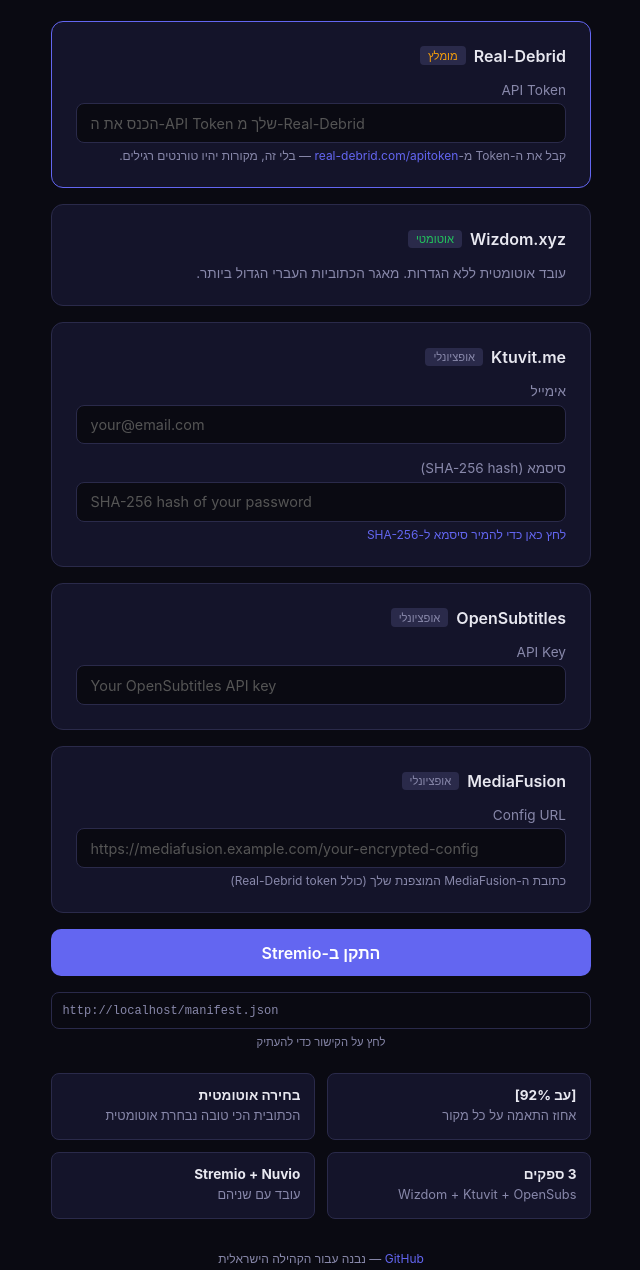
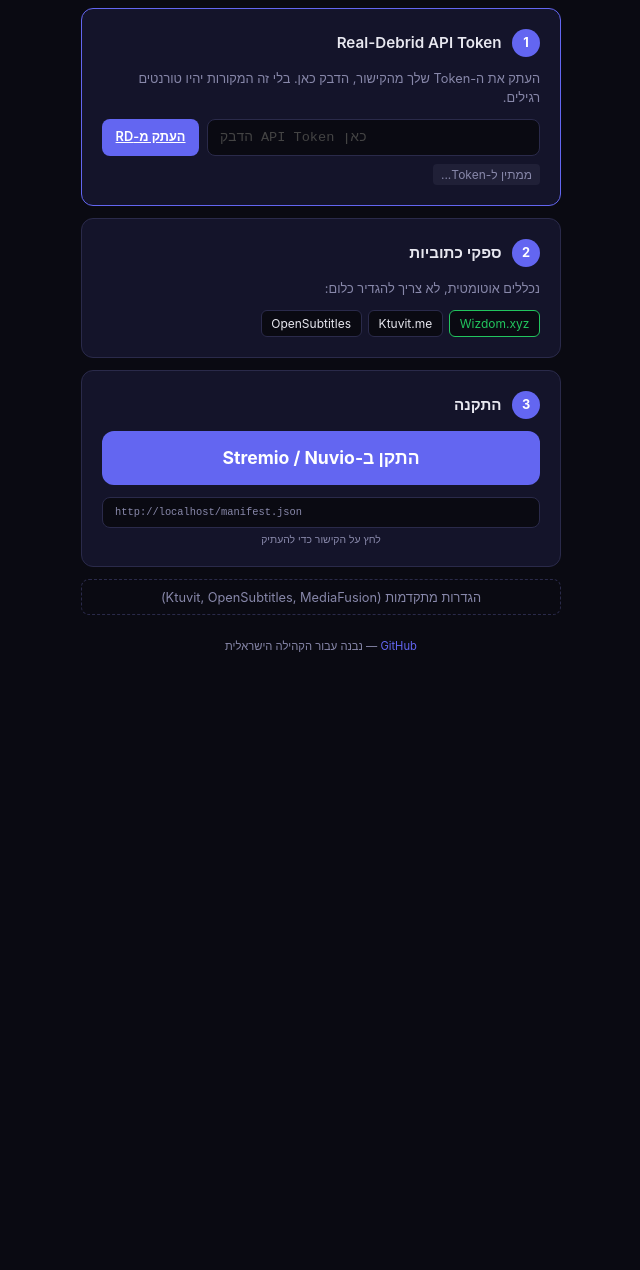
Before and after one commit to shahar015/hebsubscout-stremio, a website: page configure.html in a window 1280 px wide. Shown: the part 150-1420 px from the top of the page, without its empty margins (319-959 px from the left). After the commit the page ends 827 px from the top, so only its background shows below. Drawn offline with Linux system fonts and the light colour scheme.

Commit message:
feat: redesign configure page — 3 simple steps like stremio7rd installer
Step 1: Paste RD API token (one field, link to copy it)
Step 2: Subtitle providers shown as auto-included (no config needed)
Step 3: Click install

Advanced section collapsed by default (Ktuvit, OpenSubs, MediaFusion).
Ktuvit password auto-hashed to SHA-256 in browser — no manual hash step.

```diff
--- a/configure.html
+++ b/configure.html
@@ -12,12 +12,14 @@
       --surface: #14142a;
       --surface-hover: #1a1a3a;
       --border: #2a2a4a;
+      --border-active: #6366f1;
       --text: #e8e8f0;
       --text-muted: #8888aa;
       --accent: #6366f1;
       --accent-hover: #818cf8;
       --success: #22c55e;
       --warning: #f59e0b;
+      --danger: #ef4444;
     }
 
     body {
@@ -28,152 +30,168 @@
       display: flex;
       align-items: center;
       justify-content: center;
-      padding: 2rem;
+      padding: 1.5rem;
     }
 
-    .container {
-      width: 100%;
-      max-width: 540px;
-    }
+    .container { width: 100%; max-width: 480px; }
 
-    .logo-section {
+    /* Header */
+    .header {
       text-align: center;
       margin-bottom: 2rem;
     }
-
-    .logo-section h1 {
-      font-size: 2rem;
-      font-weight: 700;
-      margin-bottom: 0.5rem;
-      background: linear-gradient(135deg, var(--accent), var(--accent-hover));
+    .header h1 {
+      font-size: 2.2rem;
+      font-weight: 800;
+      background: linear-gradient(135deg, var(--accent), #a78bfa);
       -webkit-background-clip: text;
       -webkit-text-fill-color: transparent;
       background-clip: text;
     }
-
-    .logo-section p {
+    .header .subtitle {
       color: var(--text-muted);
-      font-size: 0.95rem;
+      font-size: 0.9rem;
+      margin-top: 0.4rem;
       line-height: 1.5;
     }
-
-    .badge {
+    .header .version {
       display: inline-block;
       background: var(--surface);
       border: 1px solid var(--border);
       border-radius: 999px;
-      padding: 0.25rem 0.75rem;
-      font-size: 0.75rem;
+      padding: 0.2rem 0.65rem;
+      font-size: 0.7rem;
       color: var(--success);
-      margin-top: 0.75rem;
+      margin-top: 0.6rem;
     }
 
-    .card {
+    /* Steps */
+    .step {
       background: var(--surface);
       border: 1px solid var(--border);
       border-radius: 12px;
-      padding: 1.5rem;
-      margin-bottom: 1rem;
+      padding: 1.25rem;
+      margin-bottom: 0.75rem;
+      transition: border-color 0.2s;
+    }
+    .step.active { border-color: var(--border-active); }
+    .step-header {
+      display: flex;
+      align-items: center;
+      gap: 0.65rem;
+      margin-bottom: 0.75rem;
+    }
+    .step-num {
+      width: 28px; height: 28px;
+      background: var(--accent);
+      color: white;
+      border-radius: 50%;
+      display: flex;
+      align-items: center;
+      justify-content: center;
+      font-size: 0.8rem;
+      font-weight: 700;
+      flex-shrink: 0;
+    }
+    .step-title { font-size: 0.95rem; font-weight: 600; }
+    .step-desc {
+      font-size: 0.8rem;
+      color: var(--text-muted);
+      line-height: 1.5;
+      margin-bottom: 0.75rem;
     }
 
-    .card h2 {
-      font-size: 1rem;
-      font-weight: 600;
-      margin-bottom: 1rem;
+    /* Input */
+    .input-row {
       display: flex;
-      align-items: center;
       gap: 0.5rem;
     }
-
-    .card h2 .tag {
-      font-size: 0.7rem;
-      background: var(--border);
-      border-radius: 4px;
-      padding: 0.15rem 0.5rem;
-      font-weight: 400;
-      color: var(--text-muted);
-    }
-
-    .field {
-      margin-bottom: 1rem;
-    }
-
-    .field:last-child {
-      margin-bottom: 0;
-    }
-
-    .field label {
-      display: block;
-      font-size: 0.85rem;
-      color: var(--text-muted);
-      margin-bottom: 0.35rem;
-    }
-
-    .field input {
-      width: 100%;
-      padding: 0.65rem 0.85rem;
+    .input-row input {
+      flex: 1;
+      padding: 0.6rem 0.75rem;
       background: var(--bg);
       border: 1px solid var(--border);
       border-radius: 8px;
       color: var(--text);
-      font-size: 0.9rem;
-      font-family: inherit;
+      font-size: 0.85rem;
+      font-family: 'SF Mono', 'Cascadia Code', monospace;
       direction: ltr;
       text-align: left;
       transition: border-color 0.2s;
     }
-
-    .field input:focus {
-      outline: none;
-      border-color: var(--accent);
-    }
-
-    .field input::placeholder {
-      color: #555;
-    }
-
-    .field .hint {
-      font-size: 0.75rem;
-      color: var(--text-muted);
-      margin-top: 0.3rem;
-    }
-
-    .install-section {
-      text-align: center;
-    }
-
-    .install-btn {
-      display: inline-block;
-      width: 100%;
-      padding: 0.85rem 1.5rem;
+    .input-row input:focus { outline: none; border-color: var(--accent); }
+    .input-row input::placeholder { color: #444; }
+    .copy-btn {
+      padding: 0.6rem 0.85rem;
       background: var(--accent);
       color: white;
       border: none;
-      border-radius: 10px;
-      font-size: 1rem;
+      border-radius: 8px;
+      font-size: 0.8rem;
       font-weight: 600;
+      cursor: pointer;
+      white-space: nowrap;
+      transition: background 0.15s;
+    }
+    .copy-btn:hover { background: var(--accent-hover); }
+
+    /* Status indicator */
+    .status {
+      display: inline-flex;
+      align-items: center;
+      gap: 0.35rem;
+      font-size: 0.75rem;
+      margin-top: 0.5rem;
+      padding: 0.2rem 0.5rem;
+      border-radius: 4px;
+    }
+    .status.ok { color: var(--success); background: rgba(34,197,94,0.1); }
+    .status.waiting { color: var(--text-muted); background: rgba(136,136,170,0.1); }
+
+    /* Providers auto-included */
+    .providers {
+      display: flex;
+      flex-wrap: wrap;
+      gap: 0.4rem;
+    }
+    .provider-tag {
+      padding: 0.3rem 0.6rem;
+      background: var(--bg);
+      border: 1px solid var(--border);
+      border-radius: 6px;
+      font-size: 0.75rem;
+      color: var(--text);
+    }
+    .provider-tag.active { border-color: var(--success); color: var(--success); }
+
+    /* Install button */
+    .install-btn {
+      display: block;
+      width: 100%;
+      padding: 1rem;
+      background: var(--accent);
+      color: white;
+      border: none;
+      border-radius: 12px;
+      font-size: 1.1rem;
+      font-weight: 700;
       cursor: pointer;
       transition: background 0.2s, transform 0.1s;
       font-family: inherit;
+      margin-top: 0.5rem;
     }
+    .install-btn:hover { background: var(--accent-hover); transform: translateY(-1px); }
+    .install-btn:active { transform: translateY(0); }
 
-    .install-btn:hover {
-      background: var(--accent-hover);
-      transform: translateY(-1px);
-    }
-
-    .install-btn:active {
-      transform: translateY(0);
-    }
-
-    .install-url {
-      margin-top: 1rem;
-      padding: 0.65rem;
+    /* URL display */
+    .url-box {
+      margin-top: 0.75rem;
+      padding: 0.55rem 0.75rem;
       background: var(--bg);
       border: 1px solid var(--border);
       border-radius: 8px;
       font-family: 'SF Mono', 'Cascadia Code', monospace;
-      font-size: 0.75rem;
+      font-size: 0.65rem;
       color: var(--text-muted);
       word-break: break-all;
       direction: ltr;
@@ -181,183 +199,188 @@
       cursor: pointer;
       transition: border-color 0.2s;
     }
-
-    .install-url:hover {
-      border-color: var(--accent);
+    .url-box:hover { border-color: var(--accent); }
+    .url-hint {
+      font-size: 0.65rem;
+      color: var(--text-muted);
+      text-align: center;
+      margin-top: 0.3rem;
     }
 
-    .copy-hint {
+    /* Advanced toggle */
+    .advanced-toggle {
+      display: block;
+      width: 100%;
+      text-align: center;
+      padding: 0.6rem;
+      margin-top: 0.5rem;
+      background: none;
+      border: 1px dashed var(--border);
+      border-radius: 8px;
+      color: var(--text-muted);
+      font-size: 0.8rem;
+      cursor: pointer;
+      font-family: inherit;
+      transition: border-color 0.2s, color 0.2s;
+    }
+    .advanced-toggle:hover { border-color: var(--accent); color: var(--text); }
+    .advanced-section { display: none; }
+    .advanced-section.open { display: block; }
+    .advanced-section .step { border-style: dashed; }
+    .field { margin-bottom: 0.75rem; }
+    .field:last-child { margin-bottom: 0; }
+    .field label {
+      display: block;
+      font-size: 0.8rem;
+      color: var(--text-muted);
+      margin-bottom: 0.3rem;
+    }
+    .field input {
+      width: 100%;
+      padding: 0.55rem 0.7rem;
+      background: var(--bg);
+      border: 1px solid var(--border);
+      border-radius: 8px;
+      color: var(--text);
+      font-size: 0.85rem;
+      font-family: inherit;
+      direction: ltr;
+      text-align: left;
+      transition: border-color 0.2s;
+    }
+    .field input:focus { outline: none; border-color: var(--accent); }
+    .field .hint { font-size: 0.7rem; color: var(--text-muted); margin-top: 0.25rem; }
+    .field .hint a { color: var(--accent); text-decoration: none; }
+
+    /* Footer */
+    .footer {
+      text-align: center;
+      margin-top: 1.5rem;
       font-size: 0.7rem;
       color: var(--text-muted);
-      margin-top: 0.35rem;
     }
-
-    .features {
-      display: grid;
-      grid-template-columns: 1fr 1fr;
-      gap: 0.75rem;
-      margin-top: 1.5rem;
-    }
-
-    .feature {
-      background: var(--surface);
-      border: 1px solid var(--border);
-      border-radius: 8px;
-      padding: 0.85rem;
-      font-size: 0.8rem;
-    }
-
-    .feature strong {
-      display: block;
-      margin-bottom: 0.25rem;
-      font-size: 0.85rem;
-    }
-
-    .feature span {
-      color: var(--text-muted);
-      line-height: 1.4;
-    }
-
-    .footer {
-      text-align: center;
-      margin-top: 2rem;
-      font-size: 0.75rem;
-      color: var(--text-muted);
-    }
-
-    .footer a {
-      color: var(--accent);
-      text-decoration: none;
-    }
+    .footer a { color: var(--accent); text-decoration: none; }
   </style>
 </head>
 <body>
   <div class="container">
-    <div class="logo-section">
+    <div class="header">
       <h1>HebSubScout</h1>
-      <p>כתוביות עבריות חכמות לסטרימיו — אחוז התאמה על כל מקור לפני שאתה בוחר</p>
-      <div class="badge">חינם וקוד פתוח</div>
+      <div class="subtitle">כתוביות עבריות חכמות — אחוז התאמה על כל מקור, בחירה אוטומטית</div>
+      <div class="version">v1.0.0 — חינם וקוד פתוח</div>
     </div>
 
-    <div class="card" style="border-color: var(--accent);">
-      <h2>Real-Debrid <span class="tag" style="color: var(--warning);">מומלץ</span></h2>
-      <div class="field">
-        <label>API Token</label>
-        <input type="text" id="rdToken" placeholder="הכנס את ה-API Token שלך מ-Real-Debrid" dir="ltr">
-        <div class="hint">
-          קבל את ה-Token מ-<a href="https://real-debrid.com/apitoken" target="_blank" style="color: var(--accent); text-decoration: none;">real-debrid.com/apitoken</a>
-          — בלי זה, מקורות יהיו טורנטים רגילים.
+    <!-- Step 1: RD Token -->
+    <div class="step active">
+      <div class="step-header">
+        <div class="step-num">1</div>
+        <div class="step-title">Real-Debrid API Token</div>
+      </div>
+      <div class="step-desc">העתק את ה-Token שלך מהקישור, הדבק כאן. בלי זה המקורות יהיו טורנטים רגילים.</div>
+      <div class="input-row">
+        <input type="text" id="rdToken" placeholder="הדבק API Token כאן" autocomplete="off">
+        <a class="copy-btn" href="https://real-debrid.com/apitoken" target="_blank">העתק מ-RD</a>
+      </div>
+      <div class="status waiting" id="rdStatus">ממתין ל-Token...</div>
+    </div>
+
+    <!-- Step 2: Auto providers -->
+    <div class="step">
+      <div class="step-header">
+        <div class="step-num">2</div>
+        <div class="step-title">ספקי כתוביות</div>
+      </div>
+      <div class="step-desc">נכללים אוטומטית, לא צריך להגדיר כלום:</div>
+      <div class="providers">
+        <span class="provider-tag active">Wizdom.xyz</span>
+        <span class="provider-tag">Ktuvit.me</span>
+        <span class="provider-tag">OpenSubtitles</span>
+      </div>
+    </div>
+
+    <!-- Step 3: Install -->
+    <div class="step">
+      <div class="step-header">
+        <div class="step-num">3</div>
+        <div class="step-title">התקנה</div>
+      </div>
+      <button class="install-btn" id="installBtn">התקן ב-Stremio / Nuvio</button>
+      <div class="url-box" id="installUrl"></div>
+      <div class="url-hint" id="urlHint">לחץ על הקישור כדי להעתיק</div>
+    </div>
+
+    <!-- Advanced (collapsed) -->
+    <button class="advanced-toggle" id="advancedToggle">הגדרות מתקדמות (Ktuvit, OpenSubtitles, MediaFusion)</button>
+    <div class="advanced-section" id="advancedSection">
+      <div class="step">
+        <div class="step-header">
+          <div class="step-title">Ktuvit.me</div>
+        </div>
+        <div class="field">
+          <label>אימייל</label>
+          <input type="email" id="ktuvitEmail" placeholder="your@email.com">
+        </div>
+        <div class="field">
+          <label>סיסמא</label>
+          <input type="password" id="ktuvitPlain" placeholder="הסיסמא שלך (מומרת אוטומטית ל-hash)">
+          <div class="hint">הסיסמא מומרת ל-SHA-256 בדפדפן שלך — לא נשלחת לשום מקום</div>
+        </div>
+      </div>
+      <div class="step">
+        <div class="step-header">
+          <div class="step-title">OpenSubtitles</div>
+        </div>
+        <div class="field">
+          <label>API Key</label>
+          <input type="text" id="opensubsKey" placeholder="API key מ-opensubtitles.com">
+        </div>
+      </div>
+      <div class="step">
+        <div class="step-header">
+          <div class="step-title">MediaFusion</div>
+        </div>
+        <div class="field">
+          <label>Config URL</label>
+          <input type="url" id="mediafusionUrl" placeholder="https://mediafusion...">
         </div>
       </div>
     </div>
 
-    <div class="card">
-      <h2>Wizdom.xyz <span class="tag" style="color: var(--success);">אוטומטי</span></h2>
-      <p style="font-size: 0.85rem; color: var(--text-muted);">עובד אוטומטית ללא הגדרות. מאגר הכתוביות העברי הגדול ביותר.</p>
-    </div>
-
-    <div class="card">
-      <h2>Ktuvit.me <span class="tag">אופציונלי</span></h2>
-      <div class="field">
-        <label>אימייל</label>
-        <input type="email" id="ktuvitEmail" placeholder="your@email.com" autocomplete="email">
-      </div>
-      <div class="field">
-        <label>סיסמא (SHA-256 hash)</label>
-        <input type="password" id="ktuvitPassword" placeholder="SHA-256 hash of your password">
-        <div class="hint">
-          <a href="javascript:void(0)" id="hashHelper" style="color: var(--accent); text-decoration: none;">לחץ כאן כדי להמיר סיסמא ל-SHA-256</a>
-        </div>
-      </div>
-    </div>
-
-    <div class="card">
-      <h2>OpenSubtitles <span class="tag">אופציונלי</span></h2>
-      <div class="field">
-        <label>API Key</label>
-        <input type="text" id="opensubsKey" placeholder="Your OpenSubtitles API key" dir="ltr">
-      </div>
-    </div>
-
-    <div class="card">
-      <h2>MediaFusion <span class="tag">אופציונלי</span></h2>
-      <div class="field">
-        <label>Config URL</label>
-        <input type="url" id="mediafusionUrl" placeholder="https://mediafusion.example.com/your-encrypted-config" dir="ltr">
-        <div class="hint">כתובת ה-MediaFusion המוצפנת שלך (כולל Real-Debrid token)</div>
-      </div>
-    </div>
-
-    <div class="install-section">
-      <button class="install-btn" id="installBtn">התקן ב-Stremio</button>
-      <div class="install-url" id="installUrl" title="לחץ להעתקה"></div>
-      <div class="copy-hint" id="copyHint">לחץ על הקישור כדי להעתיק</div>
-    </div>
-
-    <div class="features">
-      <div class="feature">
-        <strong>[עב 92%]</strong>
-        <span>אחוז התאמה על כל מקור</span>
-      </div>
-      <div class="feature">
-        <strong>בחירה אוטומטית</strong>
-        <span>הכתובית הכי טובה נבחרת אוטומטית</span>
-      </div>
-      <div class="feature">
-        <strong>3 ספקים</strong>
-        <span>Wizdom + Ktuvit + OpenSubs</span>
-      </div>
-      <div class="feature">
-        <strong>Stremio + Nuvio</strong>
-        <span>עובד עם שניהם</span>
-      </div>
-    </div>
-
     <div class="footer">
-      <p><a href="https://github.com/shahar015/hebsubscout-stremio" target="_blank">GitHub</a> — נבנה עבור הקהילה הישראלית</p>
-    </div>
-  </div>
-
-  <!-- SHA-256 hash helper modal -->
-  <div id="hashModal" style="display:none; position:fixed; inset:0; background:rgba(0,0,0,0.7); z-index:10; display:none; align-items:center; justify-content:center; padding:2rem;">
-    <div class="card" style="max-width:400px; width:100%;">
-      <h2>המרת סיסמא ל-SHA-256</h2>
-      <div class="field">
-        <label>הכנס סיסמא</label>
-        <input type="password" id="plainPassword" placeholder="הסיסמא שלך" dir="ltr">
-      </div>
-      <button class="install-btn" id="hashBtn" style="margin-top:0.5rem;">המר</button>
-      <div class="field" style="margin-top:0.75rem;">
-        <label>SHA-256 Hash</label>
-        <input type="text" id="hashedOutput" readonly dir="ltr" style="cursor:pointer;">
-        <div class="hint">הסיסמא לא נשלחת לשום מקום — ההמרה מתבצעת בדפדפן שלך</div>
-      </div>
+      <a href="https://github.com/shahar015/hebsubscout-stremio" target="_blank">GitHub</a> — נבנה עבור הקהילה הישראלית
     </div>
   </div>
 
   <script>
     const baseUrl = window.location.origin;
 
-    function buildConfig() {
+    // SHA-256 hash in browser
+    async function sha256(text) {
+      const encoded = new TextEncoder().encode(text);
+      const hash = await crypto.subtle.digest('SHA-256', encoded);
+      return Array.from(new Uint8Array(hash)).map(b => b.toString(16).padStart(2, '0')).join('');
+    }
+
+    async function buildConfig() {
       const config = {};
       const rdToken = document.getElementById('rdToken').value.trim();
       const email = document.getElementById('ktuvitEmail').value.trim();
-      const pass = document.getElementById('ktuvitPassword').value.trim();
+      const plainPass = document.getElementById('ktuvitPlain').value.trim();
       const osKey = document.getElementById('opensubsKey').value.trim();
       const mfUrl = document.getElementById('mediafusionUrl').value.trim();
-      // Build Torrentio URL with RD token + sensible defaults
+
       if (rdToken) {
         config.torrentioUrl = `https://torrentio.strem.fun/sort=qualitysize|realdebrid=${rdToken}`;
       }
       if (email) config.ktuvitEmail = email;
-      if (pass) config.ktuvitPassword = pass;
+      if (plainPass) config.ktuvitPassword = await sha256(plainPass);
       if (osKey) config.opensubsApiKey = osKey;
       if (mfUrl) config.mediafusionUrl = mfUrl;
       return config;
     }
 
-    function buildInstallUrl() {
-      const config = buildConfig();
+    async function buildInstallUrl() {
+      const config = await buildConfig();
       const hasConfig = Object.keys(config).length > 0;
       if (hasConfig) {
         const encoded = btoa(JSON.stringify(config))
@@ -367,73 +390,60 @@
       return `${baseUrl}/manifest.json`;
     }
 
-    function updateUrl() {
-      const url = buildInstallUrl();
+    async function updateUrl() {
+      const url = await buildInstallUrl();
       document.getElementById('installUrl').textContent = url;
     }
 
-    // Update URL on any input change
-    document.querySelectorAll('input').forEach(input => {
-      input.addEventListener('input', updateUrl);
+    // RD token status
+    document.getElementById('rdToken').addEventListener('input', function() {
+      const status = document.getElementById('rdStatus');
+      if (this.value.trim()) {
+        status.className = 'status ok';
+        status.textContent = 'Token הוזן';
+      } else {
+        status.className = 'status waiting';
+        status.textContent = 'ממתין ל-Token...';
+      }
+      updateUrl();
     });
 
-    // Install button — open stremio:// protocol
-    document.getElementById('installBtn').addEventListener('click', () => {
-      const url = buildInstallUrl();
+    // Update URL on any input
+    document.querySelectorAll('input').forEach(el => el.addEventListener('input', updateUrl));
+
+    // Install button
+    document.getElementById('installBtn').addEventListener('click', async () => {
+      const url = await buildInstallUrl();
       window.location.href = 'stremio://' + url.replace(/^https?:\/\//, '');
     });
 
-    // Click to copy URL
+    // Copy URL on click
     document.getElementById('installUrl').addEventListener('click', async () => {
       const url = document.getElementById('installUrl').textContent;
       try {
         await navigator.clipboard.writeText(url);
-        document.getElementById('copyHint').textContent = 'הועתק!';
-        setTimeout(() => {
-          document.getElementById('copyHint').textContent = 'לחץ על הקישור כדי להעתיק';
-        }, 2000);
+        document.getElementById('urlHint').textContent = 'הועתק!';
+        setTimeout(() => { document.getElementById('urlHint').textContent = 'לחץ על הקישור כדי להעתיק'; }, 2000);
       } catch {
-        // Fallback for older browsers
         const ta = document.createElement('textarea');
         ta.value = url;
         document.body.appendChild(ta);
         ta.select();
         document.execCommand('copy');
         document.body.removeChild(ta);
-        document.getElementById('copyHint').textContent = 'הועתק!';
       }
     });
 
-    // SHA-256 hash helper
-    document.getElementById('hashHelper').addEventListener('click', () => {
-      document.getElementById('hashModal').style.display = 'flex';
+    // Advanced toggle
+    document.getElementById('advancedToggle').addEventListener('click', () => {
+      const section = document.getElementById('advancedSection');
+      const btn = document.getElementById('advancedToggle');
+      section.classList.toggle('open');
+      btn.textContent = section.classList.contains('open')
+        ? 'הסתר הגדרות מתקדמות'
+        : 'הגדרות מתקדמות (Ktuvit, OpenSubtitles, MediaFusion)';
     });
 
-    document.getElementById('hashModal').addEventListener('click', (e) => {
-      if (e.target === document.getElementById('hashModal')) {
-        document.getElementById('hashModal').style.display = 'none';
-      }
-    });
-
-    document.getElementById('hashBtn').addEventListener('click', async () => {
-      const plain = document.getElementById('plainPassword').value;
-      if (!plain) return;
-      const encoded = new TextEncoder().encode(plain);
-      const hashBuffer = await crypto.subtle.digest('SHA-256', encoded);
-      const hashArray = Array.from(new Uint8Array(hashBuffer));
-      const hashHex = hashArray.map(b => b.toString(16).padStart(2, '0')).join('');
-      document.getElementById('hashedOutput').value = hashHex;
-      // Auto-fill the password field
-      document.getElementById('ktuvitPassword').value = hashHex;
-      updateUrl();
-    });
-
-    document.getElementById('hashedOutput').addEventListener('click', function() {
-      this.select();
-      navigator.clipboard.writeText(this.value);
-    });
-
-    // Initialize
     updateUrl();
   </script>
 </body>
```
